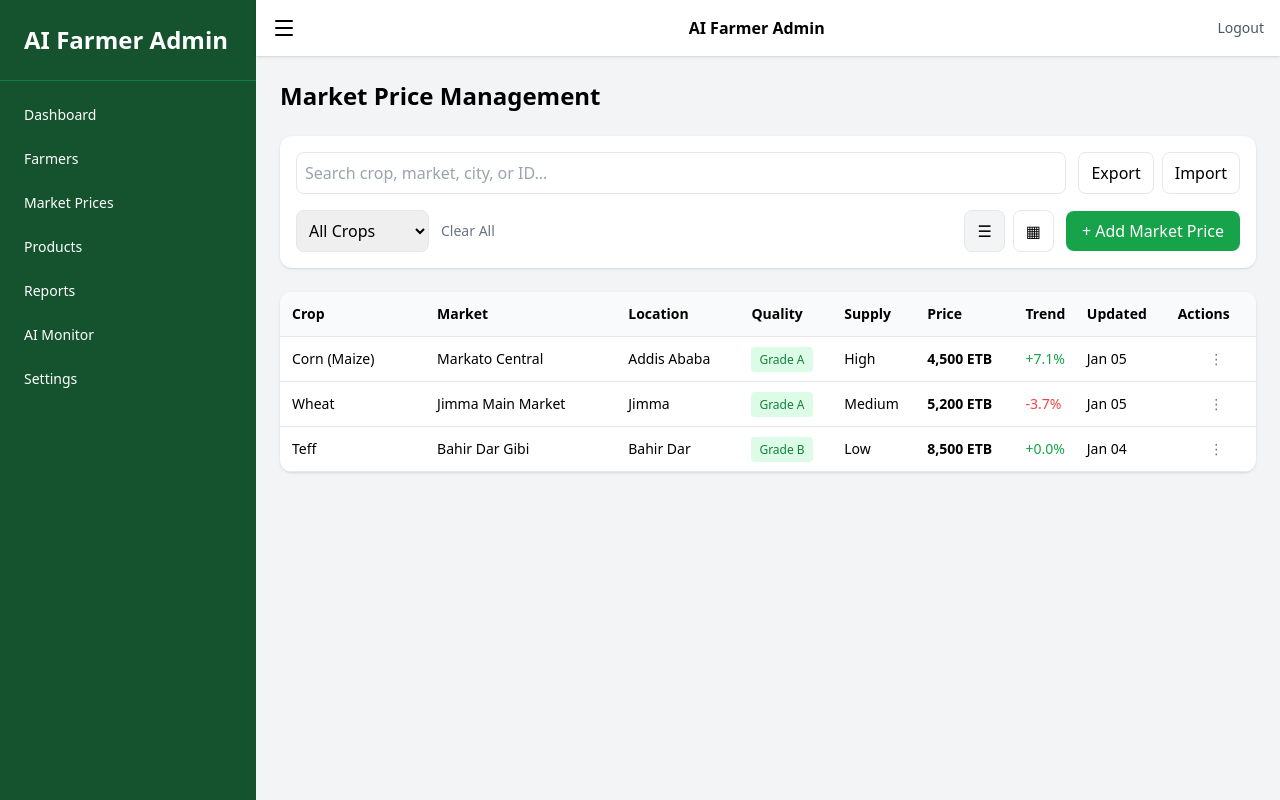
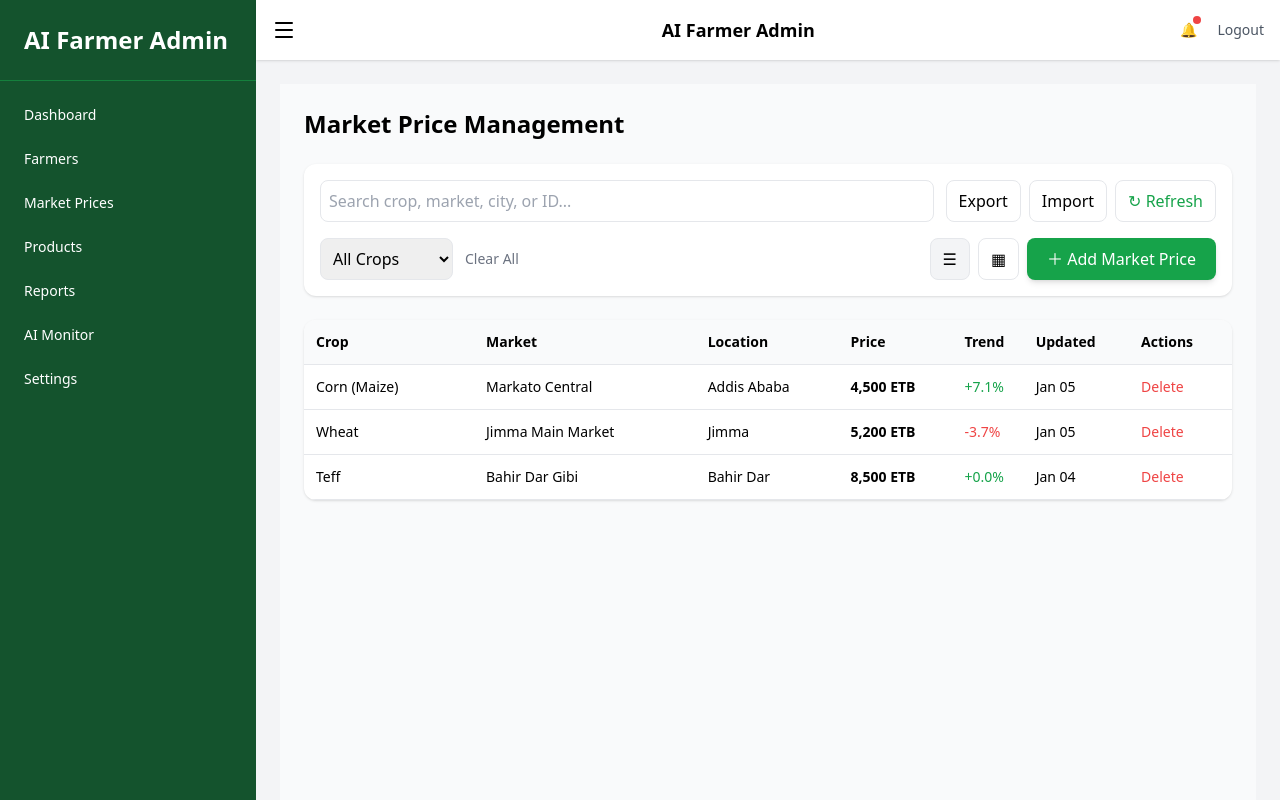
Before and after one commit to hawi123h/React_project, a React (Vite) app: page /market-prices in a window 1280 px wide. Built offline with nearby package versions, Linux system fonts and the light colour scheme.

Commit message:
second update marketprices

```diff
--- a/src/layout/AdminLayout.jsx
+++ b/src/layout/AdminLayout.jsx
@@ -1,6 +1,5 @@
 import { useState } from "react"
 import Sidebar from "../components/Sidebar"
-import Topbar from "../components/Topbar"
 import { Menu } from "lucide-react"
 
 function AdminLayout({ children }) {
@@ -14,18 +13,44 @@ function AdminLayout({ children }) {
 
       <div className="flex-1 flex flex-col">
 
+        {/* TOP BAR */}
         <div className="bg-white shadow flex justify-between items-center p-4">
 
-          <button onClick={() => setOpen(!open)}>
+          {/* Sidebar Toggle */}
+          <button
+            onClick={() => setOpen(!open)}
+            className="hover:text-green-600 transition"
+          >
             <Menu />
           </button>
 
-          <div className="font-semibold">AI Farmer Admin</div>
+          {/* Title */}
+          <div className="font-semibold text-lg">
+            AI Farmer Admin
+          </div>
 
-          <div className="text-sm text-gray-600">Logout</div>
+          {/* Right Controls */}
+          <div className="flex items-center gap-5 text-sm">
+
+            {/* Notification */}
+            <button className="relative text-gray-600 hover:text-black">
+
+              🔔
+
+              <span className="absolute -top-1 -right-1 w-2 h-2 bg-red-500 rounded-full"></span>
+
+            </button>
+
+            {/* Logout */}
+            <button className="text-gray-600 hover:text-red-600 transition">
+              Logout
+            </button>
+
+          </div>
 
         </div>
 
+        {/* PAGE CONTENT */}
         <main className="flex-1 p-6 overflow-y-auto">
           {children}
         </main>
--- a/src/pages/MarketPrices.jsx
+++ b/src/pages/MarketPrices.jsx
@@ -5,8 +5,9 @@ function MarketPrices() {
   const [searchTerm, setSearchTerm] = useState("")
   const [selectedCrop, setSelectedCrop] = useState("All Crops")
   const [viewMode, setViewMode] = useState("table")
+  const [showModal, setShowModal] = useState(false)
 
-  const marketData = [
+  const [marketData, setMarketData] = useState([
     {
       id: 1,
       crop: "Corn (Maize)",
@@ -40,30 +41,73 @@ function MarketPrices() {
       trend: "+0.0%",
       updated: "Jan 04"
     }
-  ]
+  ])
 
-  const filteredData = marketData.filter(item =>
+  const [newItem, setNewItem] = useState({
+    crop: "",
+    market: "",
+    location: "",
+    price: ""
+  })
+
+  // FILTER LOGIC
+  const filteredData = marketData.filter(item => {
+    const matchesSearch =
       item.crop.toLowerCase().includes(searchTerm.toLowerCase()) ||
       item.market.toLowerCase().includes(searchTerm.toLowerCase()) ||
       item.location.toLowerCase().includes(searchTerm.toLowerCase())
-  )
+
+    const matchesCrop =
+      selectedCrop === "All Crops" || item.crop === selectedCrop
+
+    return matchesSearch && matchesCrop
+  })
+
+  // Refresh Function ⭐
+  const handleRefresh = () => {
+    setSearchTerm("")
+    setSelectedCrop("All Crops")
+    setViewMode("table")
+  }
 
   const clearFilters = () => {
     setSearchTerm("")
     setSelectedCrop("All Crops")
   }
 
+  const handleAdd = () => {
+    if (!newItem.crop || !newItem.market || !newItem.location || !newItem.price)
+      return alert("Please fill all fields")
+
+    const newData = {
+      id: Date.now(),
+      ...newItem,
+      quality: "Grade A",
+      supply: "Medium",
+      trend: "+0.0%",
+      updated: "Today"
+    }
+
+    setMarketData([...marketData, newData])
+    setShowModal(false)
+    setNewItem({ crop: "", market: "", location: "", price: "" })
+  }
+
+  const handleDelete = (id) => {
+    setMarketData(marketData.filter(item => item.id !== id))
+  }
+
   return (
-    <div className="space-y-6">
+    <div className="space-y-6 p-6 bg-gray-50 min-h-screen">
 
       <h1 className="text-2xl font-bold">
         Market Price Management
       </h1>
 
-      {/* Screenshot Style Control Panel */}
+      {/* Control Panel */}
       <div className="bg-white p-4 rounded-xl shadow space-y-4">
 
-        {/* Search + View Controls */}
+        {/* Search Row */}
         <div className="flex flex-wrap gap-3 items-center justify-between">
 
           <input
@@ -71,24 +115,30 @@ function MarketPrices() {
             placeholder="Search crop, market, city, or ID..."
             value={searchTerm}
             onChange={(e) => setSearchTerm(e.target.value)}
-            className="flex-1 min-w-[280px] border rounded-lg p-2"
+            className="flex-1 min-w-[280px] border rounded-lg p-2 focus:ring-2 focus:ring-green-500 focus:outline-none"
           />
 
-          <div className="flex gap-2">
+          <div className="flex gap-2 items-center">
 
-            <button className="px-3 py-2 border rounded-lg hover:bg-gray-100">
+            <button className="px-3 py-2 border rounded-lg hover:bg-gray-100 transition">
               Export
             </button>
 
-            <button className="px-3 py-2 border rounded-lg hover:bg-gray-100">
+            <button className="px-3 py-2 border rounded-lg hover:bg-gray-100 transition">
               Import
             </button>
 
+            <button
+              onClick={handleRefresh}
+              className="px-3 py-2 border rounded-lg hover:bg-gray-100 text-green-600 font-medium"
+            >
+              ↻ Refresh
+            </button>
+
+          </div>
         </div>
 
-        </div>
-
-        {/* Filters Row */}
+        {/* Filters */}
         <div className="flex flex-wrap gap-3 items-center">
 
           <select
@@ -125,28 +175,27 @@ function MarketPrices() {
               ▦
             </button>
 
-          </div>
-
-          <button className="bg-green-600 text-white px-4 py-2 rounded-lg hover:bg-green-700">
-            + Add Market Price
+            <button
+              onClick={() => setShowModal(true)}
+              className="bg-green-600 text-white px-5 py-2 rounded-lg hover:bg-green-700 flex items-center gap-2 shadow-md"
+            >
+              ＋ Add Market Price
             </button>
 
           </div>
-
+        </div>
       </div>
 
-      {/* Table Section */}
+      {/* TABLE VIEW */}
+      {viewMode === "table" && (
         <div className="bg-white rounded-xl shadow overflow-hidden">
 
           <table className="w-full text-sm text-left">
-
             <thead className="bg-gray-50 border-b">
               <tr>
                 <th className="p-3">Crop</th>
                 <th>Market</th>
                 <th>Location</th>
-              <th>Quality</th>
-              <th>Supply</th>
                 <th>Price</th>
                 <th>Trend</th>
                 <th>Updated</th>
@@ -155,50 +204,120 @@ function MarketPrices() {
             </thead>
 
             <tbody>
-
               {filteredData.map(item => (
                 <tr key={item.id} className="border-b hover:bg-gray-50">
-
                   <td className="p-3 font-medium">{item.crop}</td>
                   <td>{item.market}</td>
                   <td>{item.location}</td>
-
-                <td>
-                  <span className="bg-green-100 text-green-700 px-2 py-1 rounded text-xs">
-                    {item.quality}
-                  </span>
-                </td>
-
-                <td>{item.supply}</td>
-
                   <td className="font-semibold">{item.price}</td>
-
                   <td className={item.trend.startsWith("+") ? "text-green-600" : "text-red-500"}>
                     {item.trend}
                   </td>
-
                   <td>{item.updated}</td>
-
-                <td className="text-gray-500 cursor-pointer text-center">
-                  ⋮
+                  <td>
+                    <button
+                      onClick={() => handleDelete(item.id)}
+                      className="text-red-500 hover:underline"
+                    >
+                      Delete
+                    </button>
                   </td>
-
                 </tr>
               ))}
 
               {filteredData.length === 0 && (
                 <tr>
-                <td colSpan="9" className="text-center p-4 text-gray-500">
+                  <td colSpan="7" className="text-center p-6 text-gray-500">
                     No market data found
                   </td>
                 </tr>
               )}
+            </tbody>
+          </table>
+        </div>
+      )}
 
-          </tbody>
+      {/* GRID VIEW */}
+      {viewMode === "grid" && (
+        <div className="grid md:grid-cols-3 gap-4">
+          {filteredData.map(item => (
+            <div key={item.id} className="bg-white p-4 rounded-xl shadow space-y-2">
+              <h3 className="font-semibold">{item.crop}</h3>
+              <p>{item.market}</p>
+              <p>{item.location}</p>
+              <p className="font-bold">{item.price}</p>
+              <p className={item.trend.startsWith("+") ? "text-green-600" : "text-red-500"}>
+                {item.trend}
+              </p>
+              <button
+                onClick={() => handleDelete(item.id)}
+                className="text-red-500 text-sm"
+              >
+                Delete
+              </button>
+            </div>
+          ))}
+        </div>
+      )}
 
-        </table>
+      {/* ADD MODAL */}
+      {showModal && (
+        <div className="fixed inset-0 bg-black bg-opacity-40 flex items-center justify-center">
+          <div className="bg-white w-full max-w-md rounded-xl p-6 space-y-4 shadow-xl">
+
+            <h2 className="text-lg font-semibold">Add New Market Price</h2>
+
+            <input
+              type="text"
+              placeholder="Crop"
+              value={newItem.crop}
+              onChange={(e) => setNewItem({ ...newItem, crop: e.target.value })}
+              className="w-full border rounded-lg p-2"
+            />
+
+            <input
+              type="text"
+              placeholder="Market"
+              value={newItem.market}
+              onChange={(e) => setNewItem({ ...newItem, market: e.target.value })}
+              className="w-full border rounded-lg p-2"
+            />
+
+            <input
+              type="text"
+              placeholder="Location"
+              value={newItem.location}
+              onChange={(e) => setNewItem({ ...newItem, location: e.target.value })}
+              className="w-full border rounded-lg p-2"
+            />
+
+            <input
+              type="text"
+              placeholder="Price (ETB)"
+              value={newItem.price}
+              onChange={(e) => setNewItem({ ...newItem, price: e.target.value })}
+              className="w-full border rounded-lg p-2"
+            />
+
+            <div className="flex justify-end gap-2">
+              <button
+                onClick={() => setShowModal(false)}
+                className="px-4 py-2 border rounded-lg"
+              >
+                Cancel
+              </button>
+
+              <button
+                onClick={handleAdd}
+                className="px-4 py-2 bg-green-600 text-white rounded-lg hover:bg-green-700"
+              >
+                Save
+              </button>
+            </div>
 
           </div>
+        </div>
+      )}
 
     </div>
   )
```
Lines whose indentation alone changed are shown as unchanged.
